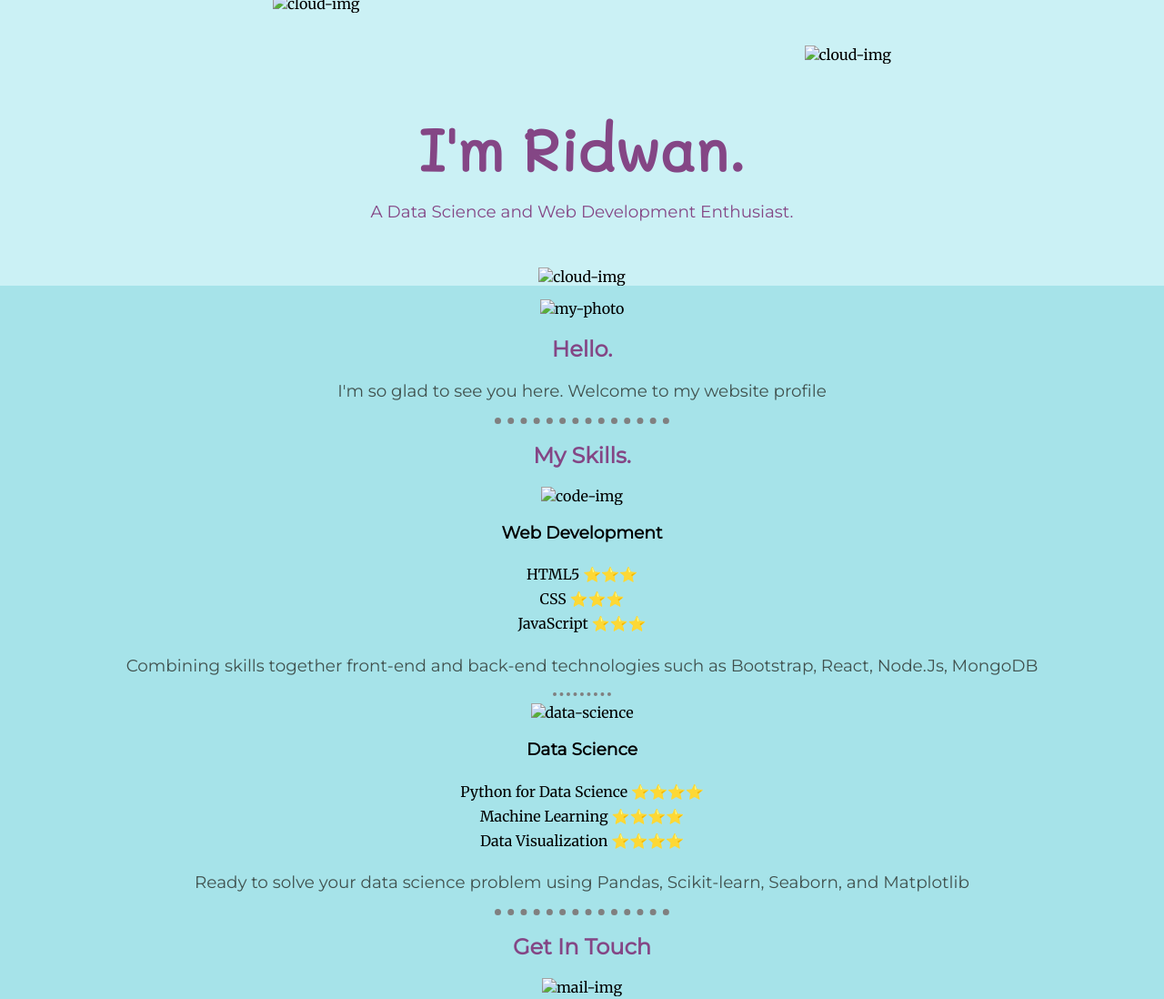
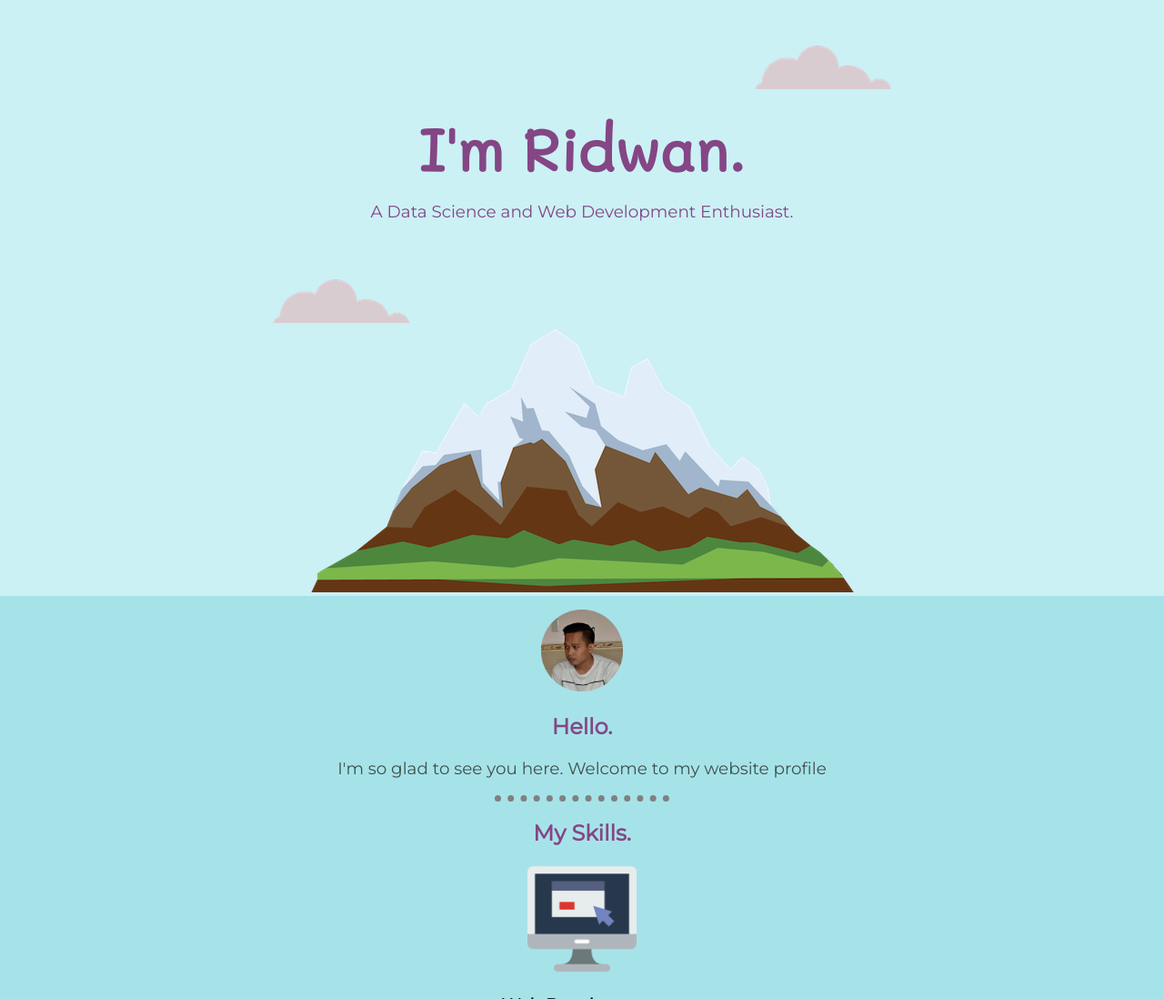
Before and after one commit to ridwan-dataproject/cv, a plain HTML site: page index.html in a window 1280 px wide. Shown: the top 1098 px of the page at 91% size. Drawn offline with Linux system fonts and the light colour scheme; files that its build step writes are made by us from their sources.

Commit message:
Update index.html

```diff
--- a/index.html
+++ b/index.html
@@ -11,16 +11,16 @@
 
 <body>
   <div class="top-container">
-    <img class="top-cloud" src="images/cloud.png" alt="cloud-img">
+    <img class="top-cloud" src="cloud.png" alt="cloud-img">
     <h1>I'm Ridwan.</h1>
     <p class="sub-profile">A Data Science and Web Development Enthusiast.</p>
-    <img class="bottom-cloud" src="images/cloud.png" alt="cloud-img">
-    <img src="images/mountain.png" alt="cloud-img">
+    <img class="bottom-cloud" src="cloud.png" alt="cloud-img">
+    <img src="mountain.png" alt="cloud-img">
   </div>
 
   <div class="middle-container">
     <div class="profile">
-      <img src="images/photo.png" alt="my-photo" height="90" width="90">
+      <img src="photo.png" alt="my-photo" height="90" width="90">
       <h2>Hello.</h2>
       <p class="word">I'm so glad to see you here. Welcome to my website profile</p>
     </div>
@@ -28,7 +28,7 @@
     <div class="skills">
       <h2>My Skills.</h2>
       <div class="skill-row">
-        <img class="" src="images/website.png" alt="code-img" height="120" width="120">
+        <img class="" src="website.png" alt="code-img" height="120" width="120">
         <h3>Web Development</h3>
         <table class="table" cellspacing="5">
           <tr>
@@ -45,7 +45,7 @@
       <hr class="hr-2">
       </div>
       <div class="skill-row">
-        <img class="" src="images/data-analytics.png" alt="data-science" height="120" width="120">
+        <img class="" src="data-analytics.png" alt="data-science" height="120" width="120">
         <h3>Data Science</h3>
         <table class="table" cellspacing="5">
           <tr>
@@ -64,7 +64,7 @@
     <hr>
     <div class="contact-me">
       <h2>Get In Touch</h2>
-      <img class="" src="images/mail.png" alt="mail-img" height="120" width="120">
+      <img class="" src="mail.png" alt="mail-img" height="120" width="120">
       <h3>Don't hesitate to contact me</h3></h3>
       <p class="word">I'm really proud to answer your question or anything about my professional skills</p>
       <a class="btn" href="mailto:ridwan.investasi@gmail.com">CONTACT ME</a>
```
